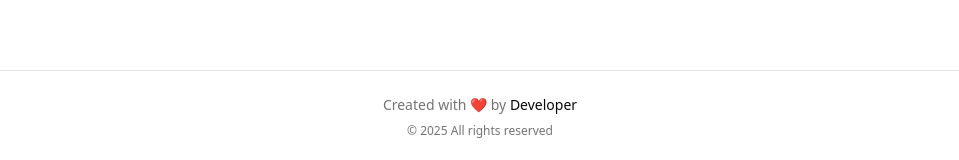
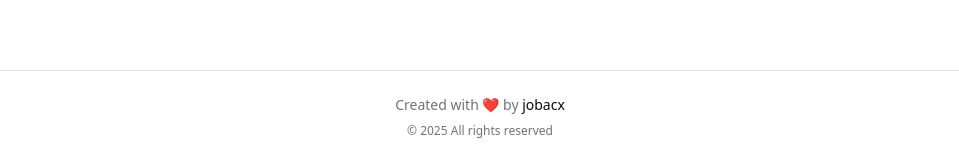
Before and after one commit to jobacx/dev-tools, a Next.js app: page / in a window 1280 px wide. Shown: the part 637-797 px from the top of the page, without its empty margins (160-1119 px from the left). Built offline with nearby package versions, Linux system fonts and the light colour scheme.

Commit message:
chore: update doc, licence and footer

```diff
--- a/src/app/page.tsx
+++ b/src/app/page.tsx
@@ -6,6 +6,7 @@ import Image from "next/image";
 import { Input } from "@/components/ui/input";
 import { Card, CardContent, CardDescription, CardHeader, CardTitle } from "@/components/ui/card";
 import { Search, Hash, FileText, Key } from "lucide-react";
+import Footer from "@/components/footer";
 
 const tools = [
   {
@@ -101,27 +102,7 @@ export default function Home() {
         </div>
       </div>
 
-      {/* Footer */}
-      <footer className="border-t bg-background/95 backdrop-blur supports-[backdrop-filter]:bg-background/60">
-        <div className="container mx-auto px-4 py-6">
-          <div className="flex flex-col items-center justify-center space-y-2">
-            <p className="text-sm text-muted-foreground">
-              Created with ❤️ by{" "}
-              <a
-                href="https://github.com/jobacx"
-                target="_blank"
-                rel="noopener noreferrer"
-                className="font-medium text-foreground hover:underline"
-              >
-                Developer
-              </a>
-            </p>
-            <p className="text-xs text-muted-foreground">
-              © 2025 All rights reserved
-            </p>
-          </div>
-        </div>
-      </footer>
+      <Footer />
     </div>
   );
 }
--- a/src/app/tools/layout.tsx
+++ b/src/app/tools/layout.tsx
@@ -21,6 +21,7 @@ import {
   CommandList,
 } from "@/components/ui/command";
 import { ThemeToggle } from "@/components/theme-toggle";
+import Footer from "@/components/footer";
 
 const tools = [
   {
@@ -156,27 +157,7 @@ export default function ToolsLayout({
         </div>
       </main>
 
-      {/* Footer */}
-      <footer className="border-t bg-background/95 backdrop-blur supports-[backdrop-filter]:bg-background/60">
-        <div className="container mx-auto px-4 py-6">
-          <div className="flex flex-col items-center justify-center space-y-2">
-            <p className="text-sm text-muted-foreground">
-              Created with ❤️ by{" "}
-              <a
-                href="https://github.com/jobacx"
-                target="_blank"
-                rel="noopener noreferrer"
-                className="font-medium text-foreground hover:underline"
-              >
-                Developer
-              </a>
-            </p>
-            <p className="text-xs text-muted-foreground">
-              © 2025 All rights reserved
-            </p>
-          </div>
-        </div>
-      </footer>
+      <Footer />
     </div>
   );
 }
--- /dev/null
+++ b/src/components/footer.tsx
@@ -0,0 +1,24 @@
+export default function Footer() {
+  return (
+    <footer className="border-t bg-background/95 backdrop-blur supports-[backdrop-filter]:bg-background/60">
+      <div className="container mx-auto px-4 py-6">
+        <div className="flex flex-col items-center justify-center space-y-2">
+          <p className="text-sm text-muted-foreground">
+            Created with ❤️ by{" "}
+            <a
+              href="https://github.com/jobacx"
+              target="_blank"
+              rel="noopener noreferrer"
+              className="font-medium text-foreground hover:underline"
+            >
+              jobacx
+            </a>
+          </p>
+          <p className="text-xs text-muted-foreground">
+            © 2025 All rights reserved
+          </p>
+        </div>
+      </div>
+    </footer>
+  );
+}
```
Also changed, not shown: 2 other files (tests, documents, lock files or other folders).
